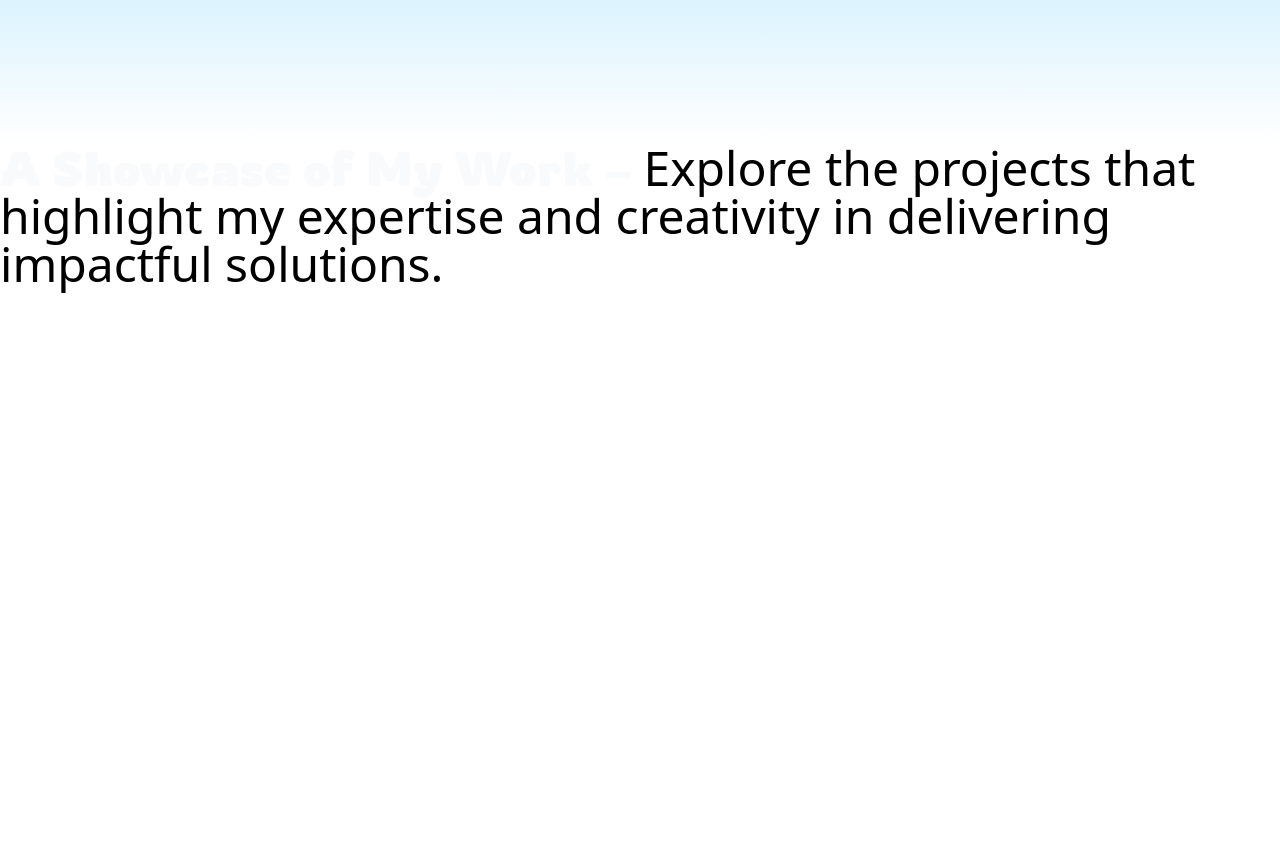
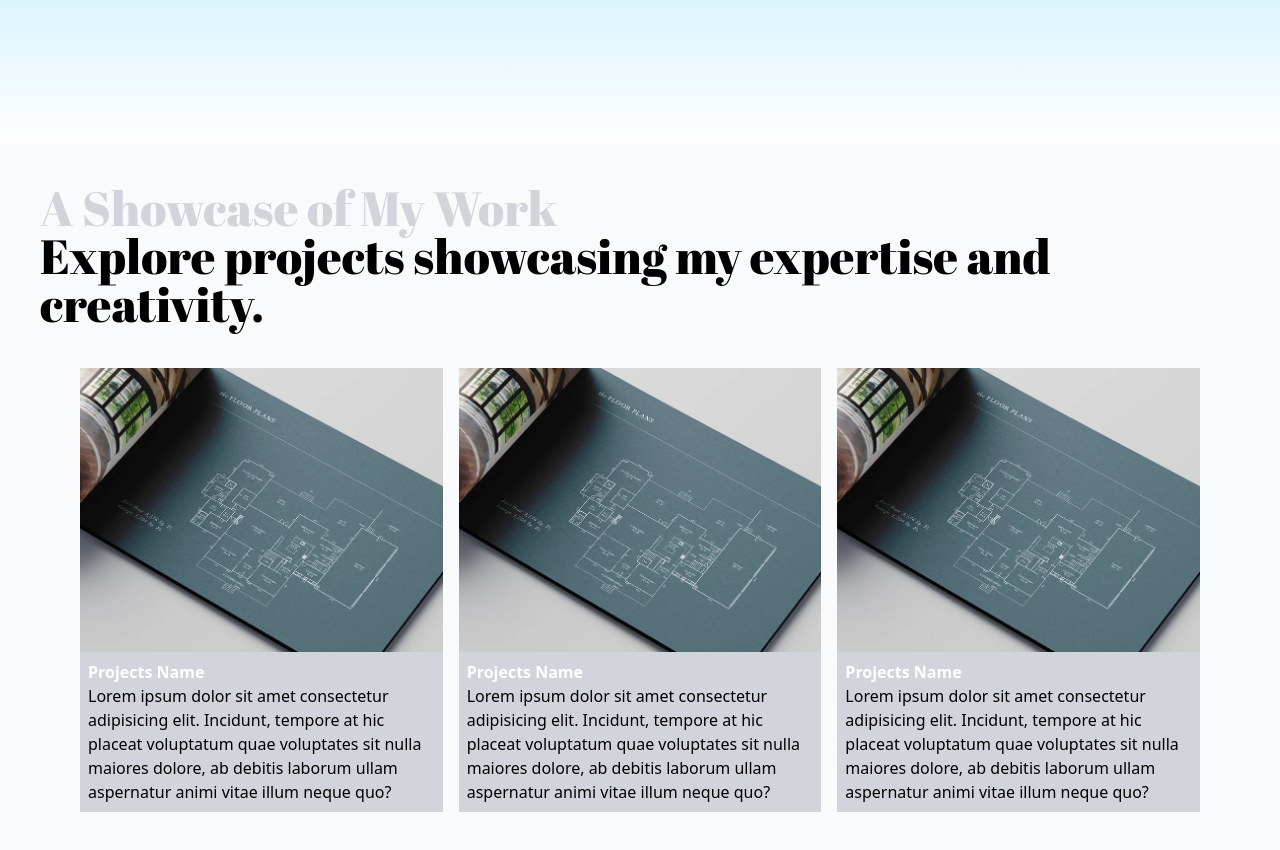
Before and after one commit to shubhangi387/PortFolio, an Angular app: page / in a window 1280 px wide. Shown: the part 720-1570 px from the top of the page. Before the commit the page ends 1016 px from the top, so only its background shows below. Built offline with nearby package versions, Linux system fonts and the light colour scheme.

Commit message:
showcase working

```diff
--- a/src/app/projects/projects.component.html
+++ b/src/app/projects/projects.component.html
@@ -1,9 +1,44 @@
-<div>
-  <h1 class="text-5xl">
-    <span class="text-gray-50 font-extrabold rowdies-bold"
-      >A Showcase of My Work –
-    </span>
-    Explore the projects that highlight my expertise and creativity in
-    delivering impactful solutions.
+<div class="bg-gray-50 p-10">
+  <h1 class="text-5xl font-extrabold abril-fatface-regular">
+    <span class="text-gray-300">A Showcase of My Work <br /> </span>
+    Explore projects showcasing my expertise and creativity.
   </h1>
+  <div class="flex gap-4 justify-evenly p-10">
+    <div class="bg-gray-300">
+      <img src="../../assets/projects/projects.jpeg" alt="" />
+      <div class="p-2">
+        <h3 class="text-white font-bold">Projects Name</h3>
+        <p>
+          Lorem ipsum dolor sit amet consectetur adipisicing elit. Incidunt,
+          tempore at hic placeat voluptatum quae voluptates sit nulla maiores
+          dolore, ab debitis laborum ullam aspernatur animi vitae illum neque
+          quo?
+        </p>
+      </div>
+    </div>
+    <div class="bg-gray-300">
+      <img src="../../assets/projects/projects.jpeg" alt="" />
+      <div class="p-2">
+        <h3 class="text-white font-bold">Projects Name</h3>
+        <p>
+          Lorem ipsum dolor sit amet consectetur adipisicing elit. Incidunt,
+          tempore at hic placeat voluptatum quae voluptates sit nulla maiores
+          dolore, ab debitis laborum ullam aspernatur animi vitae illum neque
+          quo?
+        </p>
+      </div>
+    </div>
+    <div class="bg-gray-300">
+      <img src="../../assets/projects/projects.jpeg" alt="" />
+      <div class="p-2">
+        <h3 class="text-white font-bold">Projects Name</h3>
+        <p>
+          Lorem ipsum dolor sit amet consectetur adipisicing elit. Incidunt,
+          tempore at hic placeat voluptatum quae voluptates sit nulla maiores
+          dolore, ab debitis laborum ullam aspernatur animi vitae illum neque
+          quo?
+        </p>
+      </div>
+    </div>
+  </div>
 </div>
--- a/src/index.html
+++ b/src/index.html
@@ -18,6 +18,12 @@
       href="https://fonts.googleapis.com/css2?family=Rowdies:wght@300;400;700&display=swap"
       rel="stylesheet"
     />
+    <link rel="preconnect" href="https://fonts.googleapis.com" />
+    <link rel="preconnect" href="https://fonts.gstatic.com" crossorigin />
+    <link
+      href="https://fonts.googleapis.com/css2?family=Abril+Fatface&display=swap"
+      rel="stylesheet"
+    />
   </head>
   <body>
     <app-root></app-root>
--- a/src/styles.css
+++ b/src/styles.css
@@ -25,3 +25,9 @@
   font-weight: 700;
   font-style: normal;
 }
+
+.abril-fatface-regular {
+  font-family: "Abril Fatface", serif;
+  font-weight: 400;
+  font-style: normal;
+}
```
Also changed, not shown: src/assets/projects/projects.jpeg (added).
